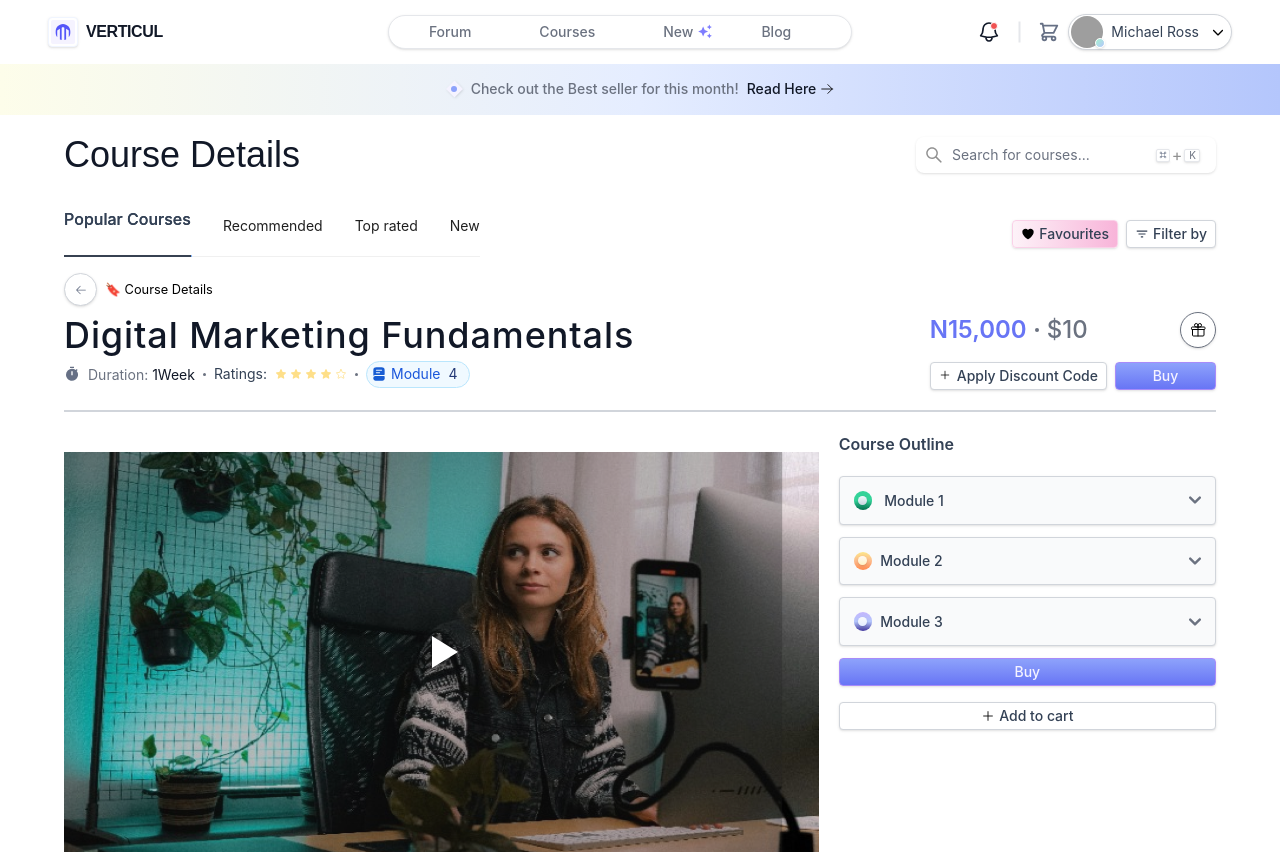
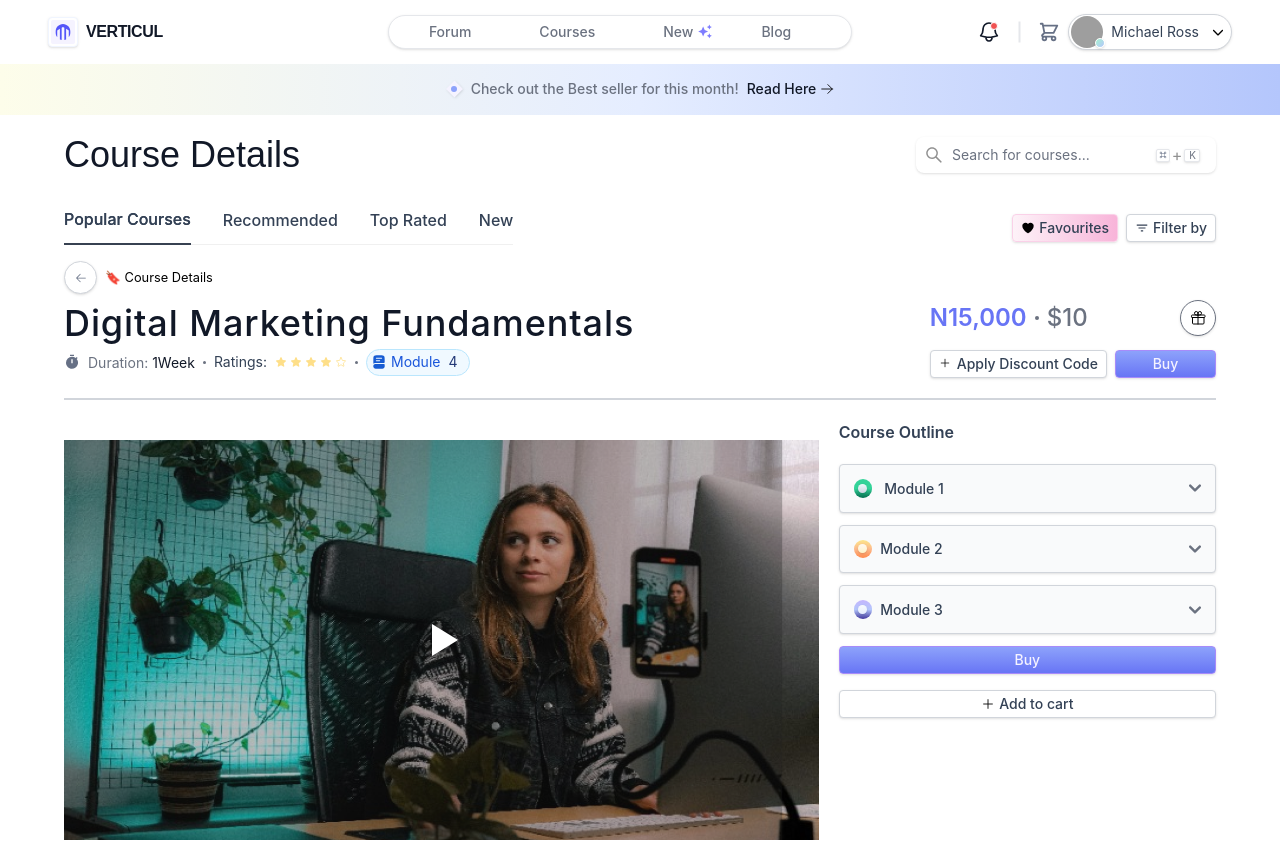
Before and after one commit to willzfrank/Verticul-3.0, a Next.js app: page /all-courses/course-purchase in a window 1280 px wide. Shown: the top 854 px of the page. Built offline with nearby package versions, Linux system fonts and the light colour scheme; grey boxes are pictures that could not be loaded.

Commit message:
fix: fixed tabs

```diff
--- a/src/app/(learner)/all-courses/course-purchase/page.tsx
+++ b/src/app/(learner)/all-courses/course-purchase/page.tsx
@@ -24,27 +24,37 @@ const items: TabsProps['items'] = [
   {
     key: '1',
     label: (
-      <div className="w-[127px] h-9 pb-3 justify-center items-center inline-flex">
-        <h2 className="text-slate-700 text-base font-medium font-['Inter'] leading-normal">
-          Popular Courses
-        </h2>
-      </div>
+      <h2 className="text-slate-700 text-base font-medium font-['Inter'] leading-normal">
+        Popular Courses
+      </h2>
     ),
     children: '',
   },
   {
     key: '2',
-    label: 'Recommended',
+    label: (
+      <h2 className="text-slate-700 text-base font-medium font-['Inter'] leading-normal">
+        Recommended
+      </h2>
+    ),
     children: '',
   },
   {
     key: '3',
-    label: 'Top rated',
+    label: (
+      <h2 className="text-slate-700 text-base font-medium font-['Inter'] leading-normal">
+        Top Rated
+      </h2>
+    ),
     children: '',
   },
   {
     key: '4',
-    label: 'New',
+    label: (
+      <h2 className="text-slate-700 text-base font-medium font-['Inter'] leading-normal">
+        New
+      </h2>
+    ),
     children: '',
   },
 ]
```
Also changed, not shown: src/components/CourseNavigation.tsx (+3 -5 lines).
